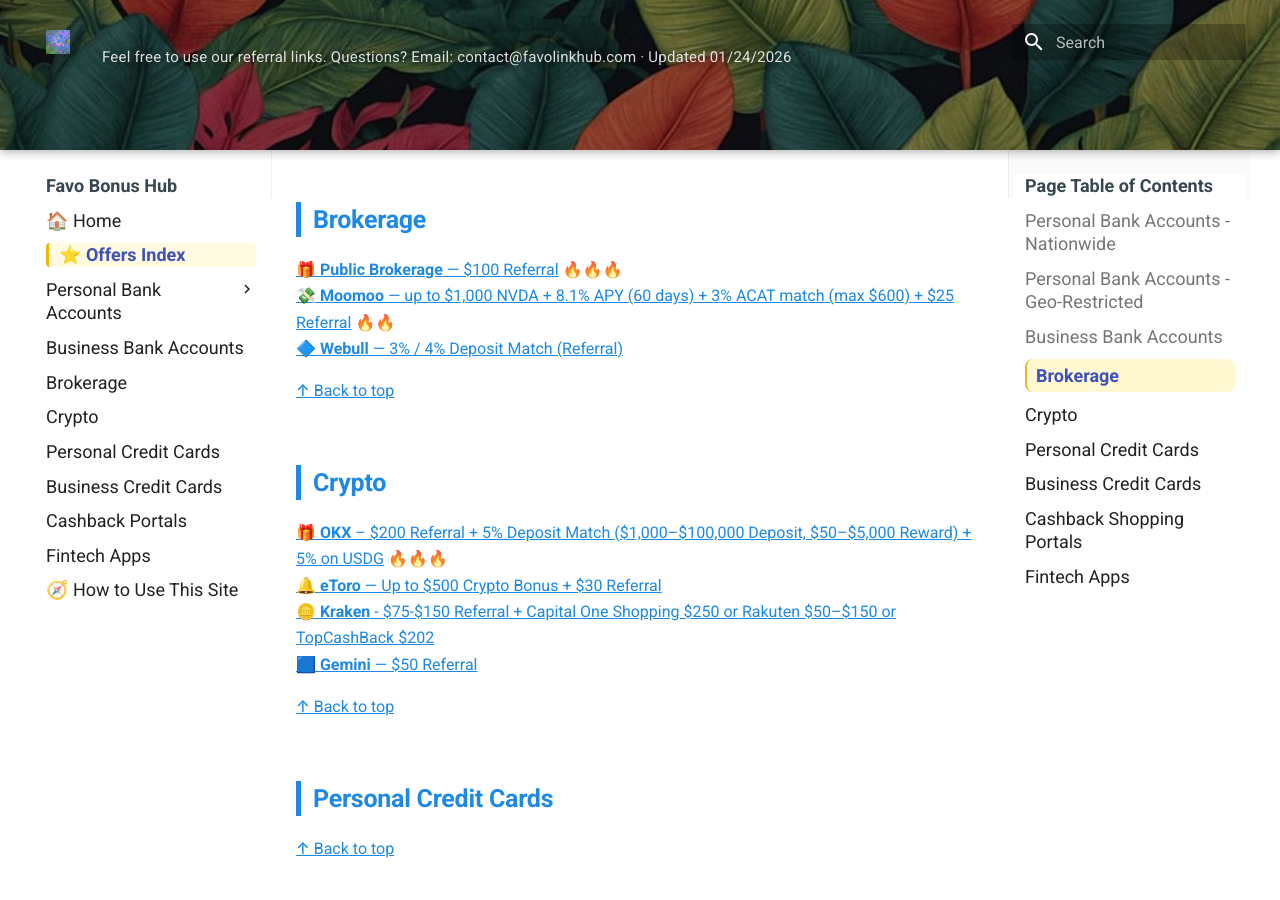
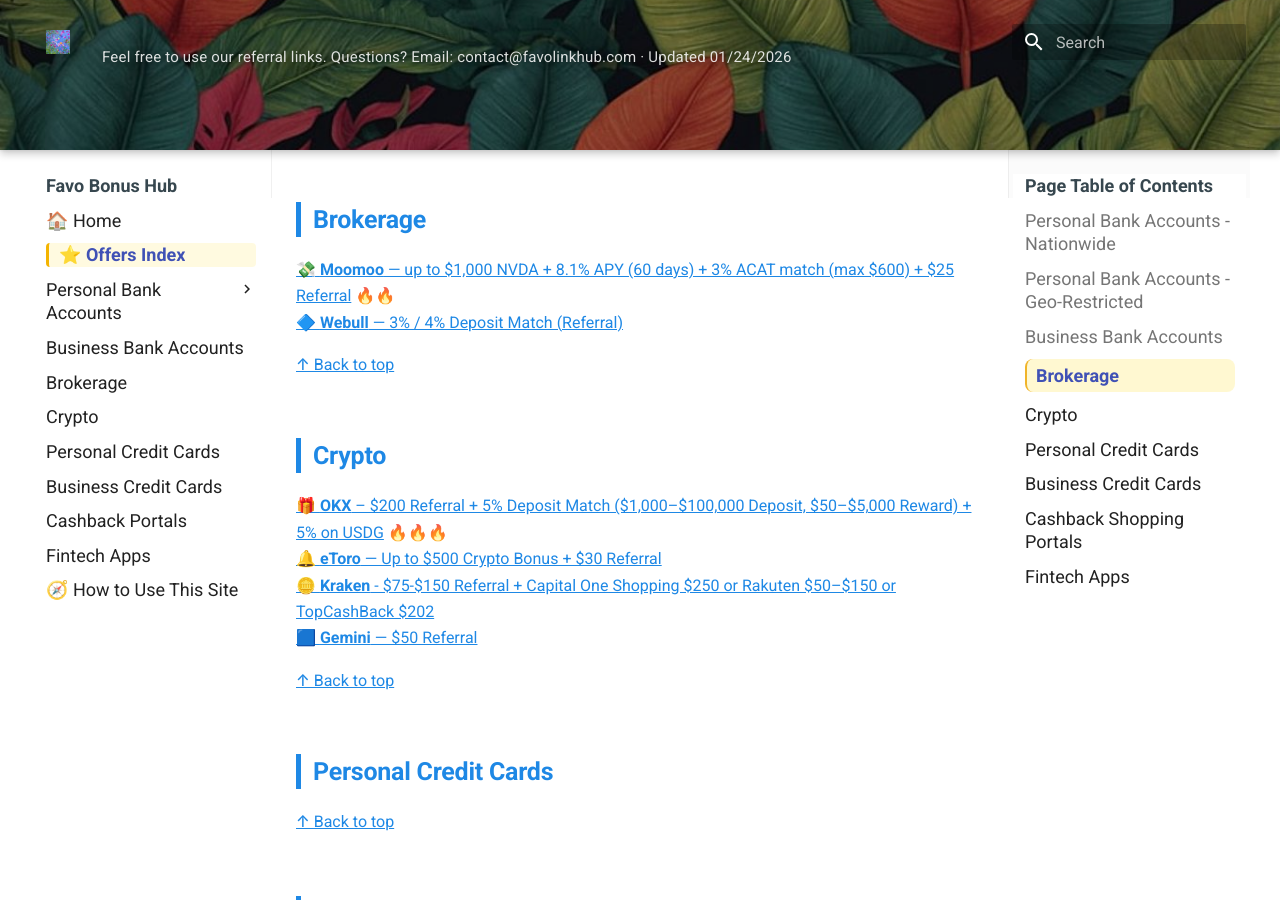
Before and after one commit to whispersofzephyr/favolinkhub-site, an MkDocs documentation site: the page built from docs/offers-index.md, in a window 1280 px wide and 900 px high, scrolled down 1389 px. Built offline with MkDocs 1.6.1 and Material for MkDocs 9.7.7, drawn with Linux system fonts in a browser that asks for light colours.

Commit message:
Update offers-index.md

```diff
--- a/docs/offers-index.md
+++ b/docs/offers-index.md
@@ -53,7 +53,6 @@ All current offers, organized by categories:
 <a id="brokerage"></a>
 ## Brokerage
 
-[🎁 **Public Brokerage** — $100 Referral](brokerage.md#br-public) 🔥🔥🔥
 [💸 **Moomoo** — up to $1,000 NVDA + 8.1% APY (60 days) + 3% ACAT match (max $600) + $25 Referral](brokerage.md#br-moomoo) 🔥🔥
 [🔷 **Webull** — 3% / 4% Deposit Match (Referral)](brokerage.md#br-webull)
 
```
